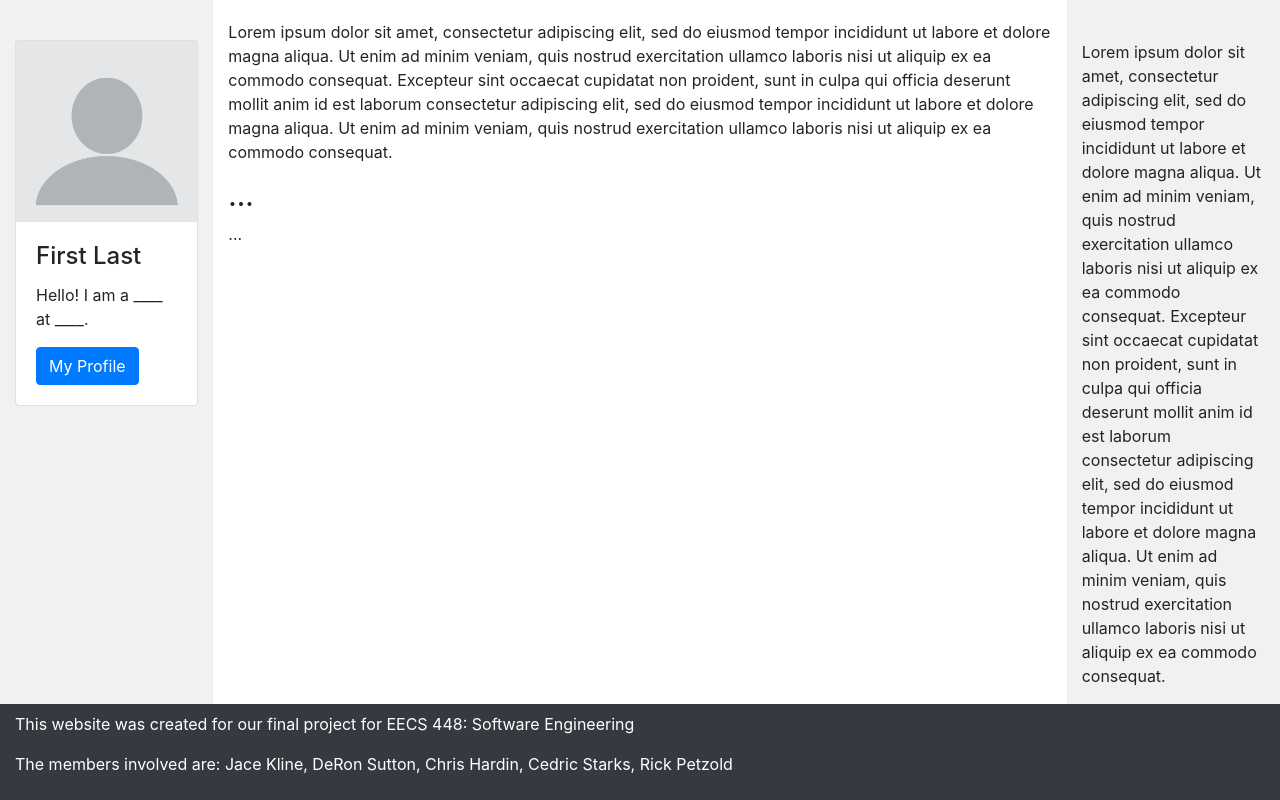
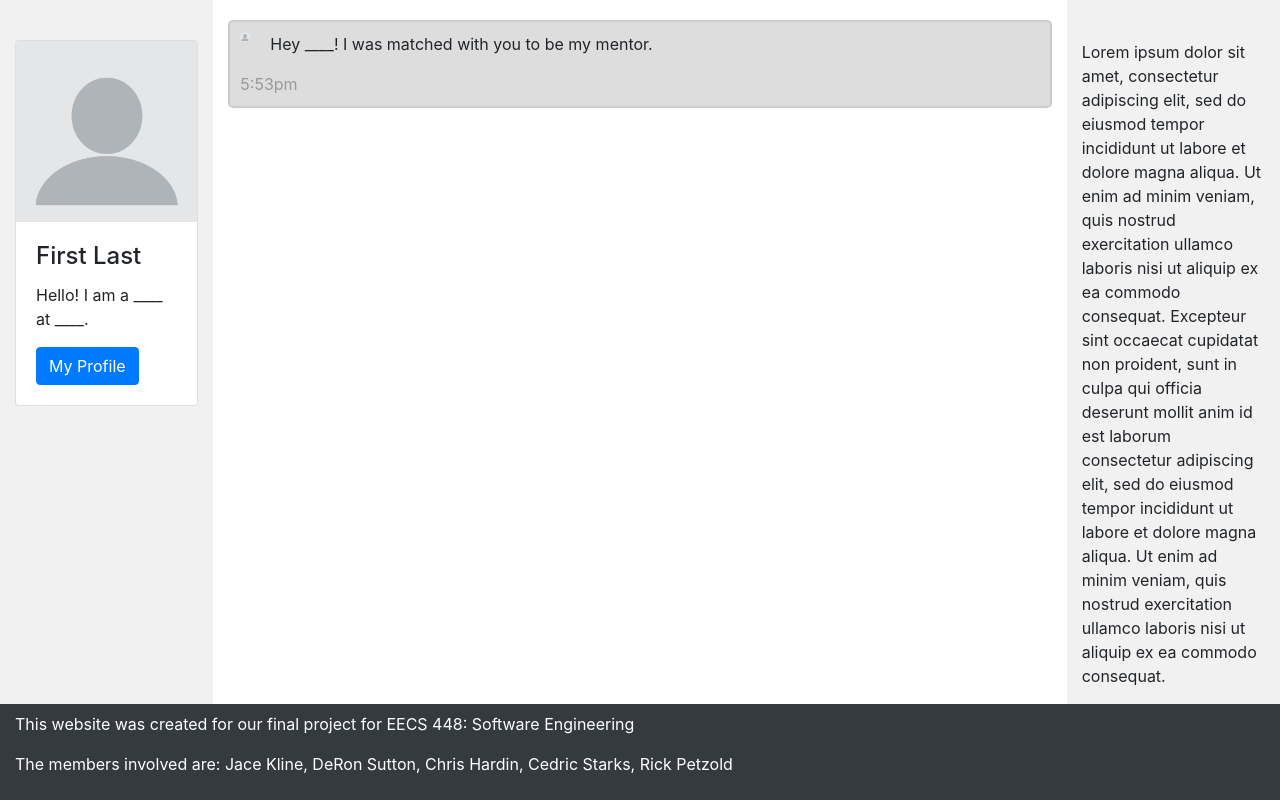
Before and after one commit to dsutton1080/FinalProjectGOT, a Flask app: page /home in a window 1280 px wide. Shown: the part 56-856 px from the top of the page. Run offline with Flask 2, Linux system fonts and the light colour scheme; some libraries are stand-ins or nearby versions.

Commit message:
trying to fix this

```diff
--- a/static/homepage.css
+++ b/static/homepage.css
@@ -2,8 +2,6 @@
   position: relative;
   min-height: 100vh;
 }
-
-
 
 .sidebar {
   position: relative;
@@ -11,34 +9,28 @@
   background-color: #f1f1f1;
   height: 100vh;
 }
+
 .mar-top {
   margin-top: 20px;
 }
 
 .row {
-
-
 }
 
 footer {
   position: absolute;
   bottom: 0;
   width: 100%;
-
   color: #fff;
   display: flex;
   justify-content: space-between;
-
   padding: .5rem 1rem;
-
   font-family: -apple-system,BlinkMacSystemFont,"Segoe UI",Roboto,"Helvetica Neue",Arial,"Noto Sans",sans-serif,"Apple Color Emoji","Segoe UI Emoji","Segoe UI Symbol","Noto Color Emoji";
-
 }
 
 p.footer{
   text-align-last: center;
 }
-
 
 /* On small screens, set height to 'auto' for sidenav and grid */
 @media screen and (max-width: 767px) {
@@ -48,3 +40,51 @@ p.footer{
   }
   .row {height:auto;}
 }
+
+
+/* css for chat boxes */
+.chat {
+  border: 2px solid #dedede;
+  background-color: #f1f1f1;
+  border-radius: 5px;
+  padding: 10px;
+  margin: 10px 0;
+}
+/* darker chat box */
+.dark {
+  border-color: #ccc;
+  background-color: #ddd;
+}
+/* Clear floats */
+.chat::after {
+  content: "";
+  clear: both;
+  display: table;
+}
+/* style images */
+.chat img {
+  float: left;
+  max-width: 10px;
+  width: 100%;
+  margin-right: 20px;
+  border-radius: 50%;
+}
+
+/* Style the right image */
+.chat img.right {
+  float: right;
+  margin-left: 20px;
+  margin-right:0;
+}
+
+/* Style time text */
+.time-right {
+  float: right;
+  color: #aaa;
+}
+
+/* Style time text */
+.time-left {
+  float: left;
+  color: #999;
+}
--- a/templates/homepage.html
+++ b/templates/homepage.html
@@ -49,13 +49,17 @@
       </div>
       </div>
     </div>
+
     <div class="col-sm-8">
       <div class= "mar-top">
-        <p>Lorem ipsum dolor sit amet, consectetur adipiscing elit, sed do eiusmod tempor incididunt ut labore et dolore magna aliqua. Ut enim ad minim veniam, quis nostrud exercitation ullamco laboris nisi ut aliquip ex ea commodo consequat. Excepteur sint occaecat cupidatat non proident, sunt in culpa qui officia deserunt mollit anim id est laborum consectetur adipiscing elit, sed do eiusmod tempor incididunt ut labore et dolore magna aliqua. Ut enim ad minim veniam, quis nostrud exercitation ullamco laboris nisi ut aliquip ex ea commodo consequat.</p>
-        <h3> ... </h3>
-        <p> ... </p>
+        <div class="chat dark">
+          <img src="{{ url_for('static', filename='blank-profile.png') }}" alt="Avatar" class="rightside">
+          <p> Hey ____! I was matched with you to be my mentor. </p>
+          <span class="time-left"> 5:53pm</span>
+        </div>
       </div>
     </div>
+
     <div class="col sidebar">
       <div class= "mar-top">
         <p>Lorem ipsum dolor sit amet, consectetur adipiscing elit, sed do eiusmod tempor incididunt ut labore et dolore magna aliqua. Ut enim ad minim veniam, quis nostrud exercitation ullamco laboris nisi ut aliquip ex ea commodo consequat. Excepteur sint occaecat cupidatat non proident, sunt in culpa qui officia deserunt mollit anim id est laborum consectetur adipiscing elit, sed do eiusmod tempor incididunt ut labore et dolore magna aliqua. Ut enim ad minim veniam, quis nostrud exercitation ullamco laboris nisi ut aliquip ex ea commodo consequat.</p>
```
Also changed, not shown: README.md.
